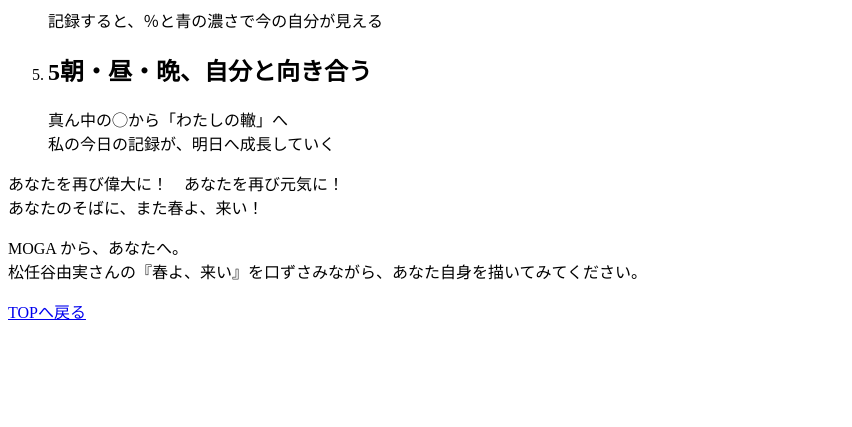
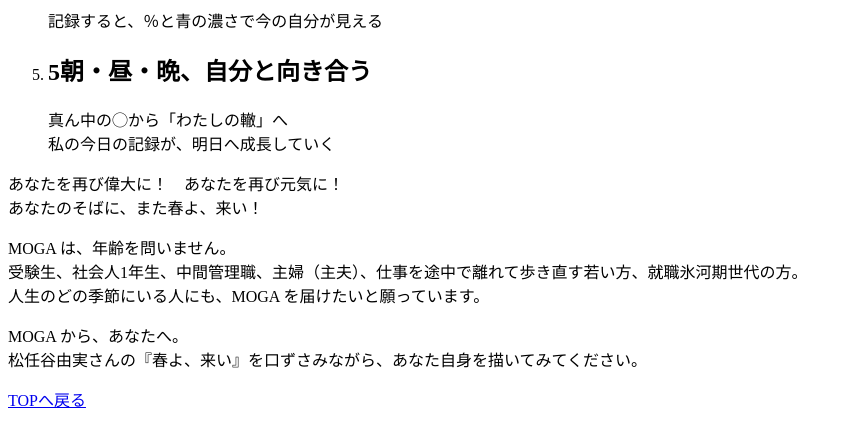
Before and after one commit to yoshiaki-ogita/moga, a Rails app: page /guide in a window 1280 px wide. Shown: the part 1722-2149 px from the top of the page, without its empty margins (0-852 px from the left). Before the commit the page ends 2042 px from the top, so only its background shows below. Run offline with Rails 7, Linux system fonts and the light colour scheme; some libraries are stand-ins or nearby versions.

Commit message:
docs: 想定ユーザーに、若い方・就職氷河期世代にも届けたい願いを書き、使い方の画面にも添える
Co-Authored-By: Claude Opus 5.5 <noreply@anthropic.com>
Claude-Session: https://claude.ai/code/session_01CXsYzmkK5C4auA9quwaQEY

```diff
--- a/app/views/static_pages/guide.html.erb
+++ b/app/views/static_pages/guide.html.erb
@@ -44,6 +44,9 @@
 
   <p class="guide__closing">あなたを再び偉大に！　あなたを再び元気に！<br>あなたのそばに、また春よ、来い！</p>
 
+  <%# 年齢を問わず届けたい人（2026-11-20 作者の願い） %>
+  <p class="guide__message">MOGA は、年齢を問いません。<br>受験生、社会人1年生、中間管理職、主婦（主夫）、仕事を途中で離れて歩き直す若い方、就職氷河期世代の方。<br>人生のどの季節にいる人にも、MOGA を届けたいと願っています。</p>
+
   <%# MOGA からの心からのメッセージ（2026-11-19 作者）。曲名と歌い手の名前だけを書き、歌詞は載せない %>
   <p class="guide__message">MOGA から、あなたへ。<br>松任谷由実さんの『春よ、来い』を口ずさみながら、あなた自身を描いてみてください。</p>
 
```
Also changed, not shown: spec/requests/guide_spec.rb (+6 -0 lines), README.md.
